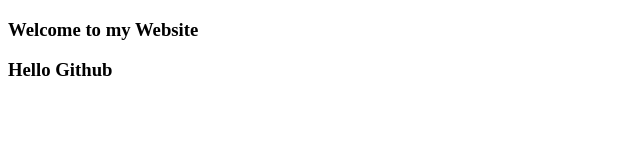
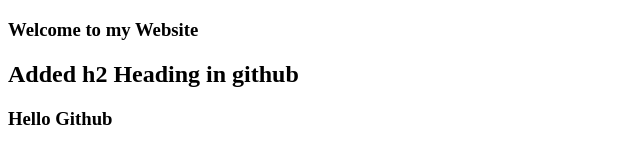
Before and after one commit to Laxman67/Github_tut_with_harward, a plain HTML site: page index.html in a window 1280 px wide. Shown: the whole page, without its empty margins (0-640 px from the left). Drawn offline with Linux system fonts and the light colour scheme.

Commit message:
h2 heading added

```diff
--- a/index.html
+++ b/index.html
@@ -8,6 +8,7 @@
 </head>
 <body>
     <h3>Welcome to my Website  </h3>
+    <h2>Added h2 Heading in github</h2>
     <h3>Hello Github</h3>
 
 </body>
```
